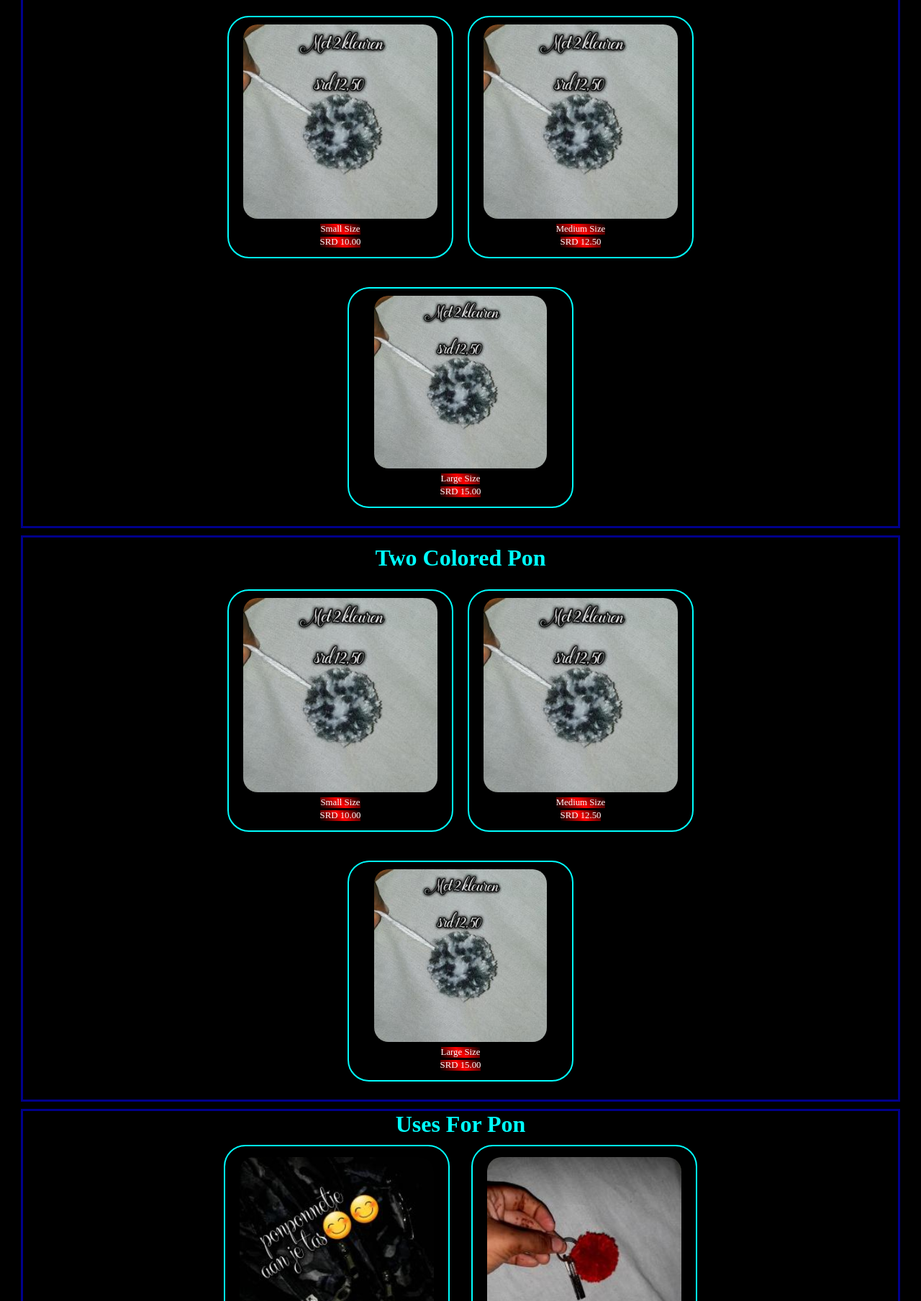
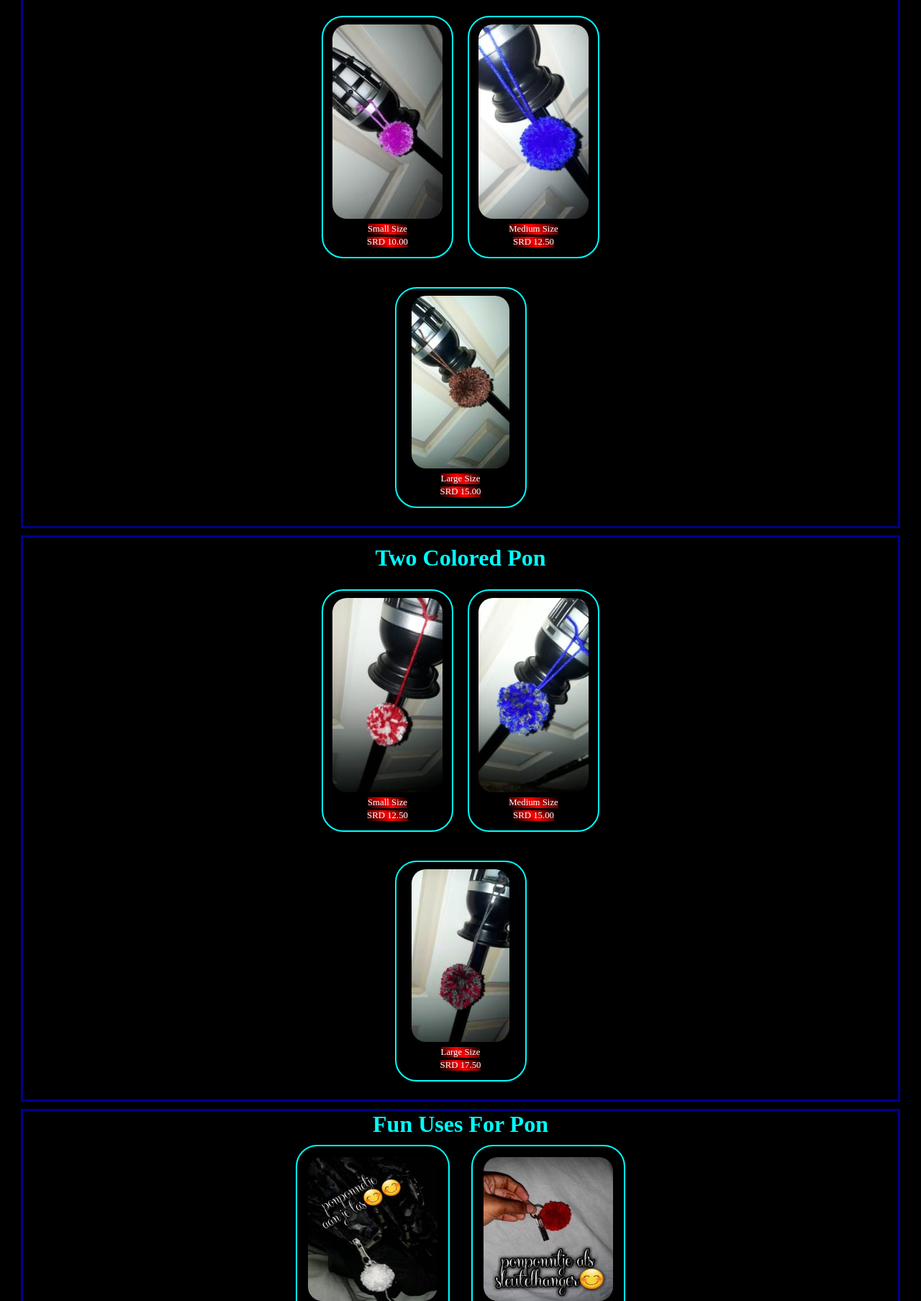
Before and after one commit to guardian-prodigy/Wifey-s-website.github.io, a plain HTML site: page ponponetjes.html in a window 1280 px wide. Shown: the part 232-2040 px from the top of the page at 72% size. Drawn offline with Linux system fonts and the light colour scheme.

Commit message:
added most images to pon-sitre

```diff
--- a/ponpon.css
+++ b/ponpon.css
@@ -79,7 +79,6 @@ html {
 }
 .first-div,
 .second-div, .div-3 {
-
     text-align: center;
     border: solid 2px aqua;
     border-radius: 30px;
@@ -90,7 +89,6 @@ html {
     width: fit-content;
     margin: 5px 10px;
 }
-
 .p {
     color: white;
     text-align: center;
@@ -116,6 +114,7 @@ html {
     width: 80%; height: 80%;
     border-radius: 20px;
     margin: 0 auto;
+    filter: brightness(100%) saturate(200%);
 }
 #main-div3 {
     border: darkblue solid 3px;
@@ -151,10 +150,12 @@ html {
 .ponpon-img3-3,
 .ponpon-img4-3 {
     width: 90%;
-    height: 90%;
+    height: 200px;
     border-radius: 20px;
     margin: 10px auto;
 }
+
+
 .div-1-1,
 .div-2-2,
 .div-3-3,
--- a/ponponetjes.html
+++ b/ponponetjes.html
@@ -22,12 +22,12 @@
         <h1 class="h1-div1">One Colored Pon</h1>
             <div class="parent-1-2">
                 <div class="first-div">
-                    <img class="ponpon-img1" src="wifey-pics/2-colored-pon-small.jpg" alt="">
+                    <img class="ponpon-img1" src="pon-balls/Small1.jpg" alt="">
                     <p class="p">Small Size</p>
                     <p class="p">SRD 10.00</p>
                 </div>
                 <div class="second-div">
-                    <img class="ponpon-img2" src="wifey-pics/2-colored-pon-small.jpg" alt="">
+                    <img class="ponpon-img2" src="pon-balls/Medium1.jpg" alt="">
                     <p class="p">Medium Size</p>
                     <p class="p">SRD 12.50</p>
                 </div>
@@ -35,7 +35,7 @@
         </div>
         <div class="third-div">
             <div class="div-3">
-                    <img class="ponpon-img3" src="wifey-pics/2-colored-pon-small.jpg" alt="">
+                    <img class="ponpon-img3" src="pon-balls/Large1.jpg" alt="">
                     <p class="p">Large Size</p>
                     <p class="p">SRD 15.00</p>
             </div>
@@ -46,27 +46,27 @@
         <h1 class="h1-div1">Two Colored Pon</h1>
             <div class="parent-1-2">
                 <div class="first-div">
-                    <img class="ponpon-img1" src="wifey-pics/2-colored-pon-small.jpg" alt="">
+                    <img class="ponpon-img1" src="pon-balls/Small2.jpg" alt="">
                     <p class="p">Small Size</p>
-                    <p class="p">SRD 10.00</p>
+                    <p class="p">SRD 12.50</p>
                 </div>
                 <div class="second-div">
-                    <img class="ponpon-img2" src="wifey-pics/2-colored-pon-small.jpg" alt="">
+                    <img class="ponpon-img2" src="pon-balls/Medium2.jpg" alt="">
                     <p class="p">Medium Size</p>
-                    <p class="p">SRD 12.50</p>
+                    <p class="p">SRD 15.00</p>
                 </div>
             </div>
         </div>
         <div class="third-div">
             <div class="div-3">
-                    <img class="ponpon-img3" src="wifey-pics/2-colored-pon-small.jpg" alt="">
+                    <img class="ponpon-img3" src="pon-balls/Large2.jpg" alt="">
                     <p class="p">Large Size</p>
-                    <p class="p">SRD 15.00</p>
+                    <p class="p">SRD 17.50</p>
             </div>
         </div>
     </div>
     <div id="main-div3" >
-        <h1 class="h1-div3">Uses For Pon</h1>
+        <h1 class="h1-div3">Fun Uses For Pon</h1>
         <div class="main-div-3">
                 <div class="div-1-1">
                     <img class="ponpon-img1-3" src="wifey-pics/bag-img.jpg" alt="">
```
Also changed, not shown: js/wiraysha-website.js (+4 -8 lines), pon-balls/Large1.jpg (added), pon-balls/Large2.jpg (added), pon-balls/Medium1.jpg (added), pon-balls/Medium2.jpg (added), pon-balls/Small1.jpg (added), pon-balls/Small2.jpg (added).
